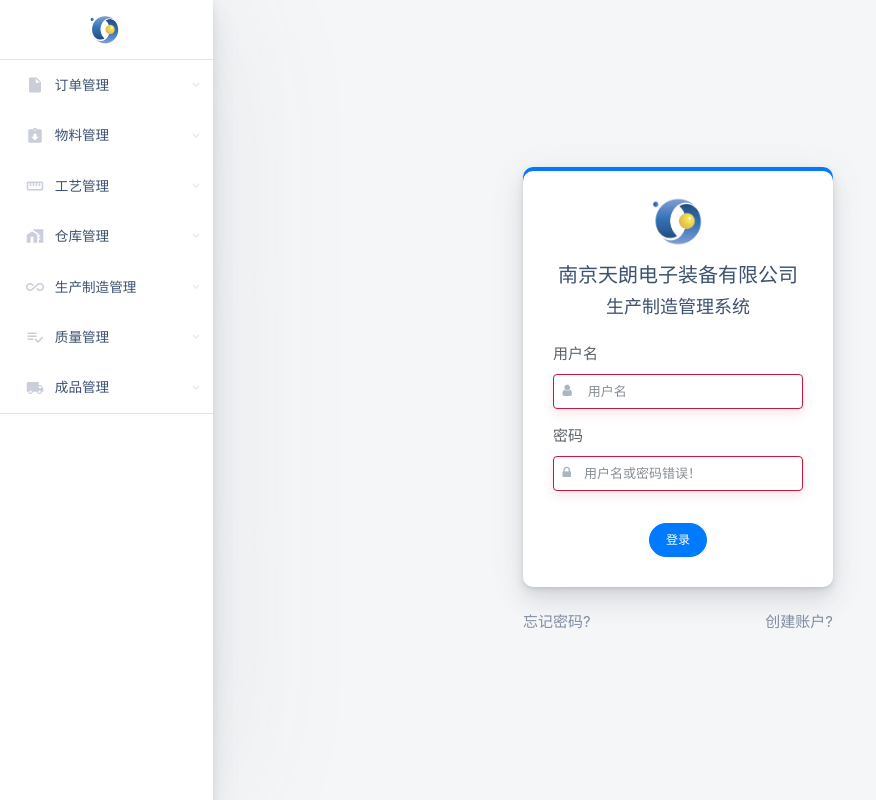
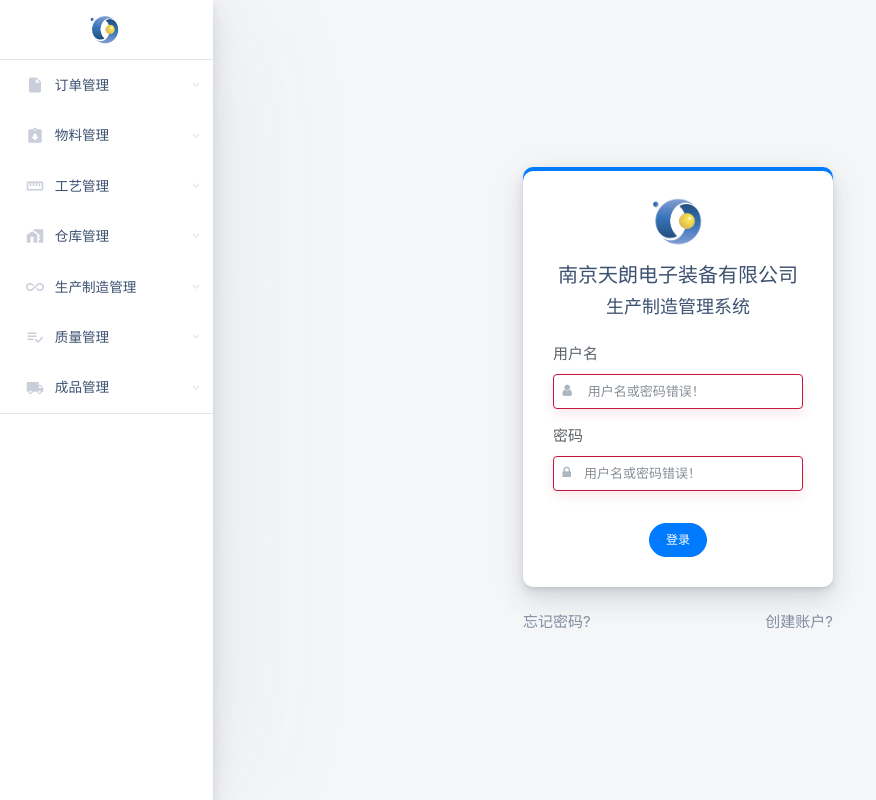
Before and after one commit to LeeHxx/tianlangsys, a PHP site: page /relogin.php in a window 1280 px wide. Shown: the whole page, without its empty margins (0-876 px from the left). Run offline with PHP 8.4, Linux system fonts and the light colour scheme; a user stored in the database is signed in.

Commit message:
修改登录失败提示

```diff
--- a/relogin.php
+++ b/relogin.php
@@ -28,7 +28,7 @@
         }else{
           $.post("login_check.php",{user:user,passwd:passwd},function(data){
             if($.trim(data)=='yes'){
-              window.location.href='order.php';
+              window.location.href='index.php';
               return true;
             }else{
               window.location.href='relogin.php';
@@ -137,7 +137,7 @@
                             <i class="fa fa-user"></i>
                           </span>
                         </span>
-                        <input type="text" class="form-control is-invalid" id="user" name="user" aria-describedby="emailHelp" placeholder=" 用户名" required>
+                        <input type="text" class="form-control is-invalid" id="user" name="user" aria-describedby="emailHelp" placeholder=" 用户名或密码错误！" required>
                       </div>
                     </div>
                     <div class="form-group">
```
